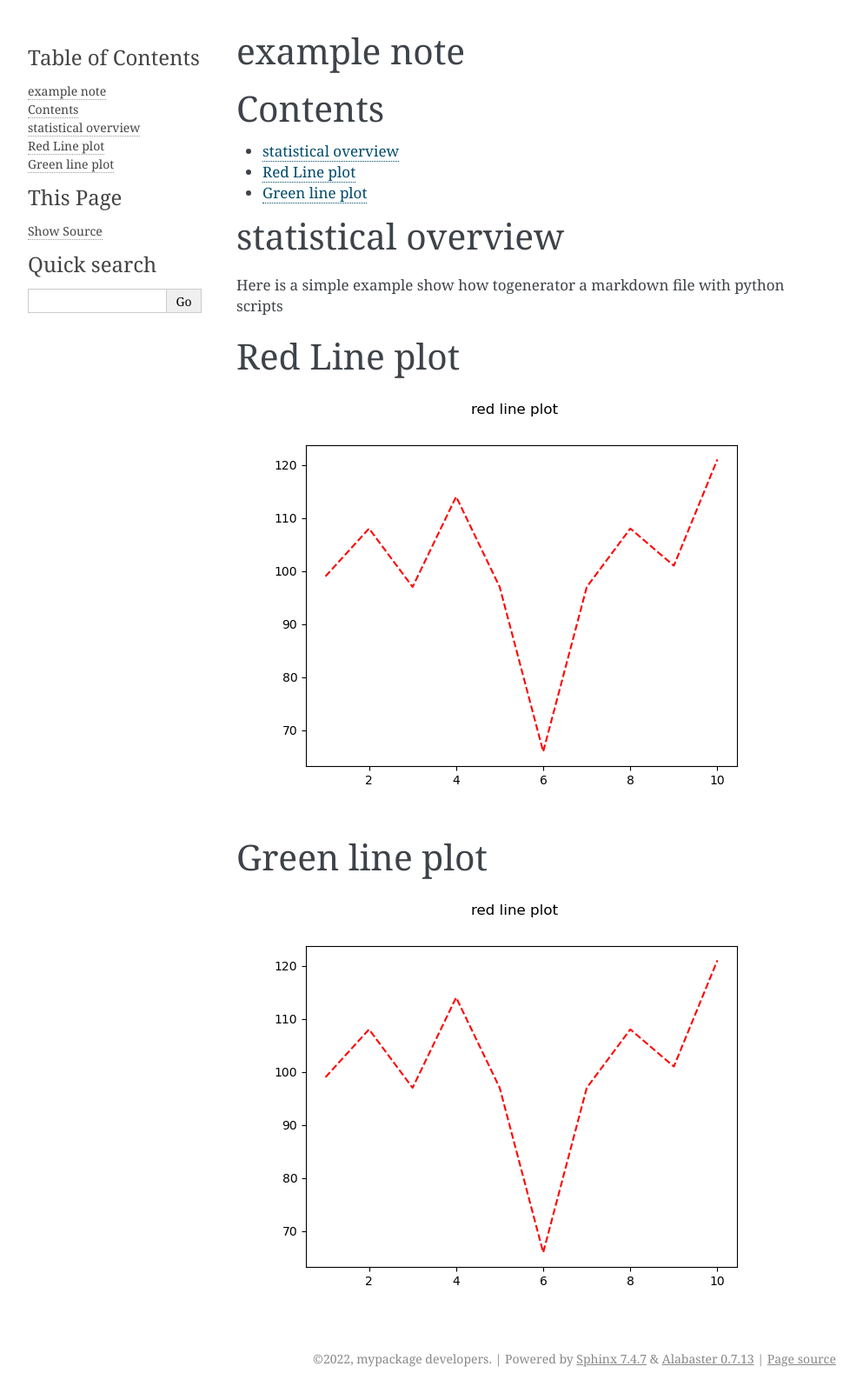
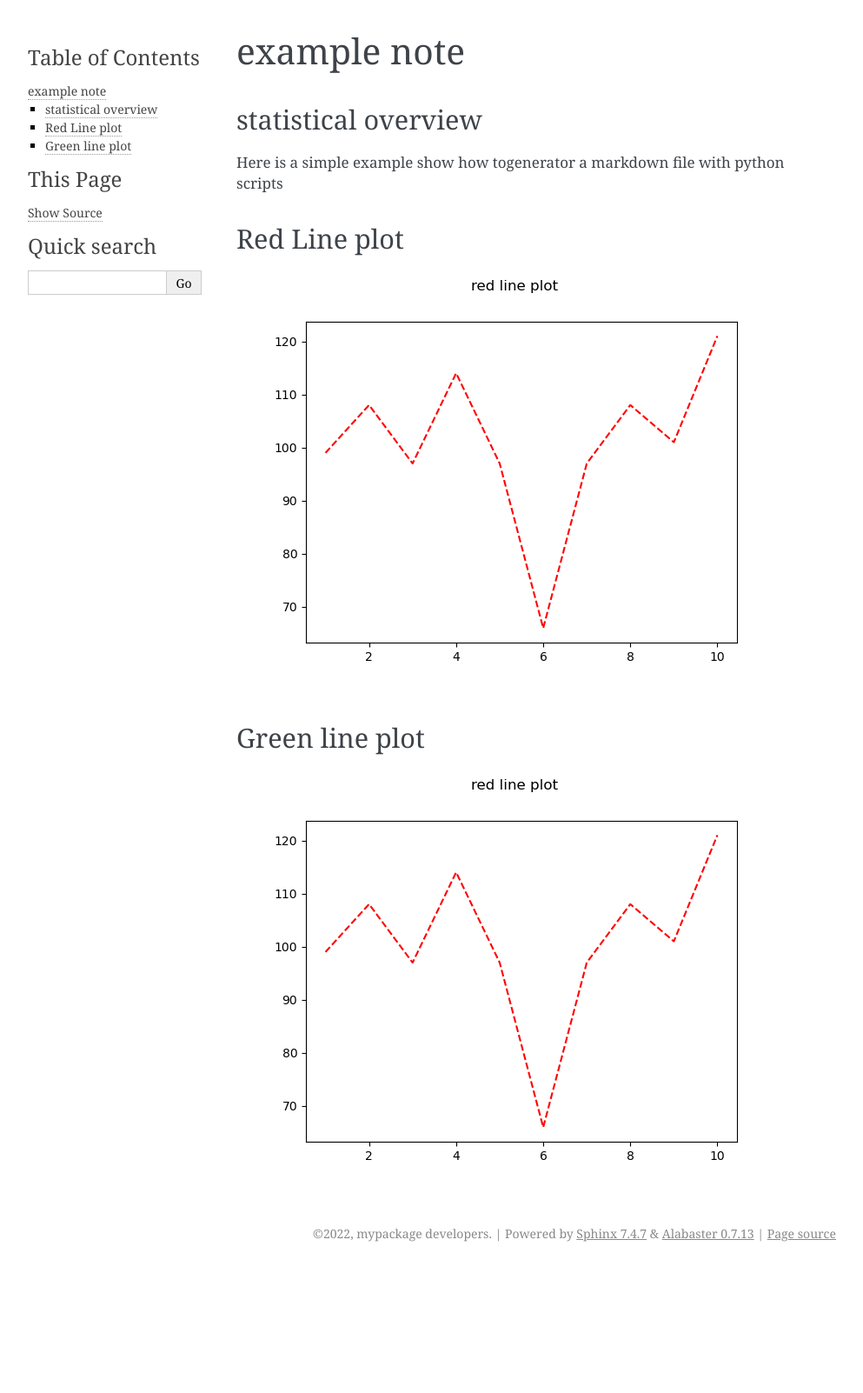
Before and after one commit to liuquan18/python_example, a Sphinx documentation site: the page built from docs/source/note_example.md, in a window 1280 px wide. Shown: the whole page at 87% size, without its empty margins (148-1141 px from the left). Built offline with Sphinx 7.4.7, drawn with Linux system fonts in a browser that asks for light colours; after the commit the page ends 1458 px from its top, so only the background shows below that.

Commit message:
update md generator

```diff
--- a/docs/source/note_example.md
+++ b/docs/source/note_example.md
@@ -1,21 +1,13 @@
 
-example note
-============
+# example note
 
-Contents
-========
-
-* [statistical overview](#statistical-overview)
-* [Red Line plot](#red-line-plot)
-* [Green line plot](#green-line-plot)
-
-# statistical overview
+## statistical overview
 
 
 Here is a simple example show how togenerator a markdown file with python scripts
-# Red Line plot
+## Red Line plot
 
 ![red](./plots/red_line.png)
-# Green line plot
+## Green line plot
 
 ![green](./plots/red_line.png)
```
Also changed, not shown: 1 other file.
